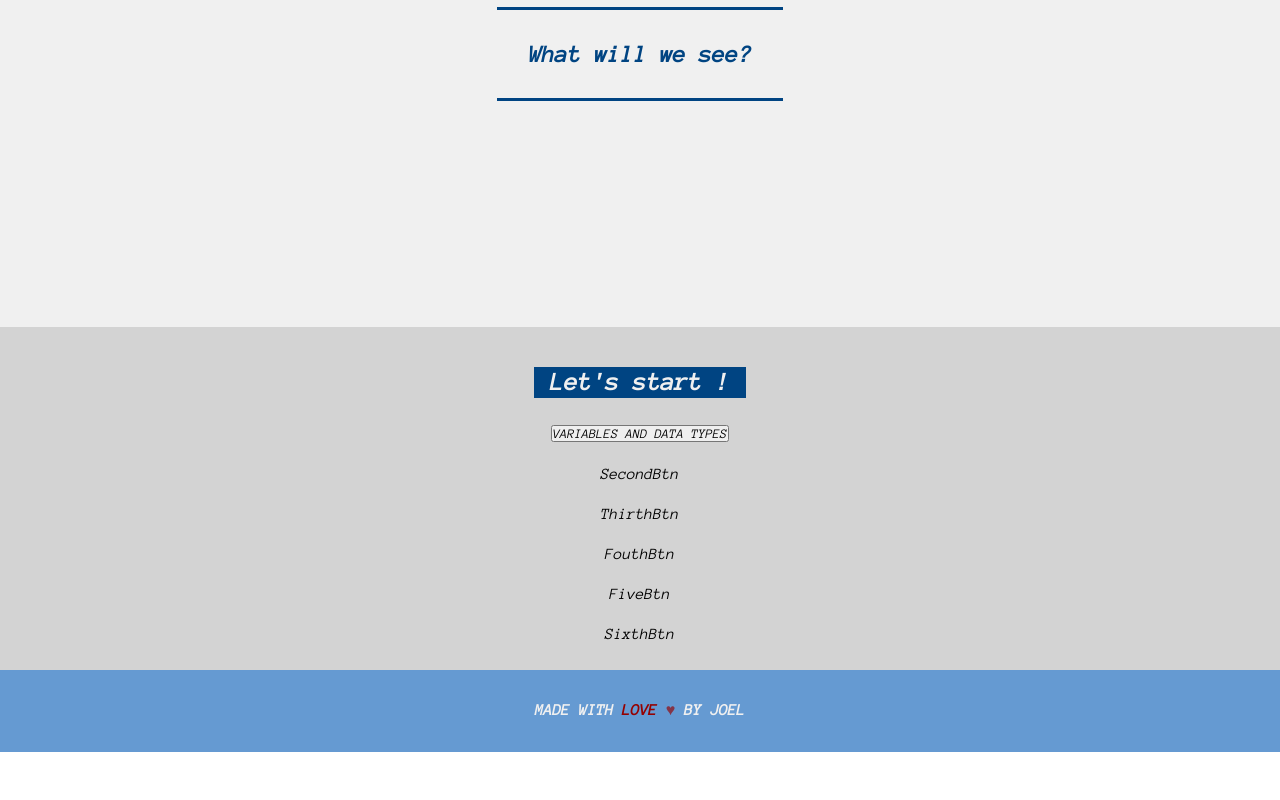
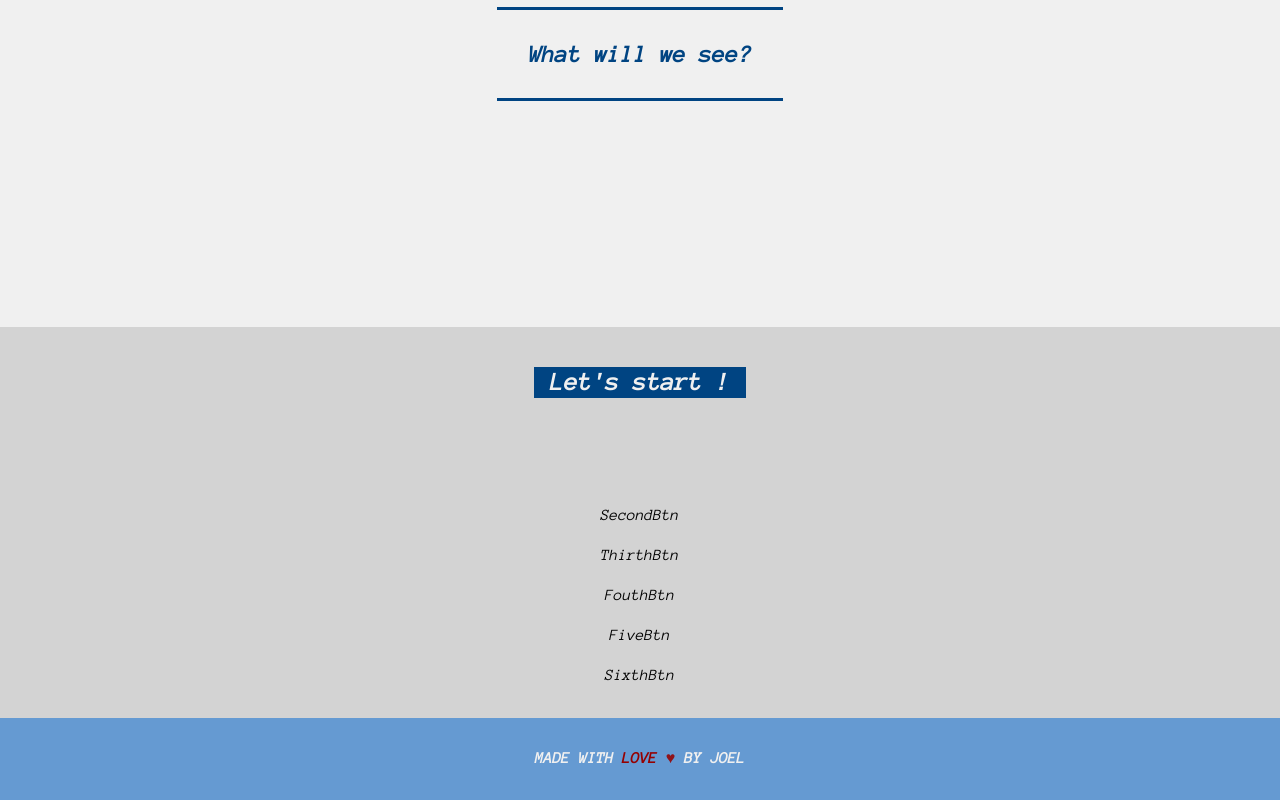
Before and after one commit to jsmblog/CPP_WEB, a React (Vite) app: page / in a window 1280 px wide. Shown: the part 811-1611 px from the top of the page. Before the commit the page ends 1563 px from the top, so only its background shows below. Built offline with nearby package versions, Linux system fonts and the light colour scheme.

Commit message:
[add] btn style

```diff
--- a/index.html
+++ b/index.html
@@ -1,8 +1,8 @@
 <!DOCTYPE html>
 <html lang="en">
   <head>
+    <link rel="stylesheet" href="./src/Styles/styleNavbar.css">
     <meta charset="UTF-8" />
-    <link rel="stylesheet" href="./src/Styles/styleNavbar.css">
     <link rel="stylesheet" href="./src/Styles/stylePrincipal.css">
     <link rel="stylesheet" href="./src/MediaQuerys/MediaPrincipal.css">
     <link rel="stylesheet" href="./src/Styles/styleMenuIsOn.css">
@@ -10,6 +10,7 @@
     <link rel="stylesheet" href="./src/Styles/styleDataCpp.css">
     <link rel="stylesheet" href="./src/StyleBtn/StyleF1.css">
     <link rel="stylesheet" href="./src/StyleDarkMode/styleDarkMode.css">
+    <link rel="stylesheet" href="./src/StyleBtn/styleS2.css">
     <link rel="icon" type="image/svg+xml" href="./src/Img/cppTwo.png" />
     <meta name="viewport" content="width=device-width, initial-scale=1.0" />
     <title>C++</title>
--- a/src/App.css
+++ b/src/App.css
@@ -20,5 +20,7 @@
   --co-blue-white :#659AD2;
   --co-red :#950101;
   --co-gray-light : rgba(128, 128, 128, 0.349);
-  --co-black :rgba(0, 0, 0, 0.89);
+  --co-black :#0F3460;
+  --co-red-primary:#FD5D5D ;
+  --co-red-secondary : #950101;
 }
--- a/src/App.jsx
+++ b/src/App.jsx
@@ -56,7 +56,7 @@ function App() {
   useEffect(() => {
     const timer = setTimeout(() => {
       setIsLoading(false);
-    }, 4000); // 4000 milliseconds = 4 seconds
+    }, 3000); // 3000 milliseconds = 3 seconds
 
     return () => clearTimeout(timer); // Clears the timer if the component is unmounted before it finishes
   }, []); // The second argument to useEffect is an empty array to ensure that it is only executed once when mounting the component.
--- a/src/Btn/FirstBtn.jsx
+++ b/src/Btn/FirstBtn.jsx
@@ -14,7 +14,7 @@ const FirstBtn = ({letterX , OneExp , twoExp , three , four ,five}) => {
 
   return (
     <>
-    <div className="BtnVarAndDT">
+    <div className="BtnVarAndDT blink-1">
       <button onClick={handleClickBtnOne}>
         VARIABLES AND DATA TYPES
       </button>
--- a/src/StyleBtn/StyleF1.css
+++ b/src/StyleBtn/StyleF1.css
@@ -24,7 +24,15 @@
     height: 100vh;
   }
 .BtnVarAndDT button {
+  box-shadow: 0 0 20px 1px var(--co-red-primary) ;
+  border-radius: 7px;
   cursor: pointer;
+  border: 3px solid var(--co-red-secondary);
+  padding: 1rem 5rem;
+  margin: 0 1rem;
+  background-color: var(--co-white-gray);
+  color: var(--co-red-secondary);
+  font-weight: bold;
 }
 .CloseBtn {
   cursor: pointer;
@@ -72,3 +80,29 @@
     opacity: 1;
   }
 }
+.blink-1 {
+	-webkit-animation: blink-1 10s infinite both;
+	        animation: blink-1 10s infinite both;
+}
+@-webkit-keyframes blink-1 {
+  0%,
+  50%,
+  100% {
+    opacity: 1;
+  }
+  25%,
+  75% {
+    opacity: 0;
+  }
+}
+@keyframes blink-1 {
+  0%,
+  50%,
+  100% {
+    opacity: 1;
+  }
+  25%,
+  75% {
+    opacity: 0;
+  }
+}
--- a/src/Styles/styleDataCpp.css
+++ b/src/Styles/styleDataCpp.css
@@ -20,7 +20,7 @@
     flex-direction: column;
     justify-content: center;
     align-items: center;
-    padding: 1rem 0;
+    padding: 2.5rem 0;
 }
 /*style footer*/
 .Footer {
```
Also changed, not shown: src/StyleBtn/styleS2.css (added).
